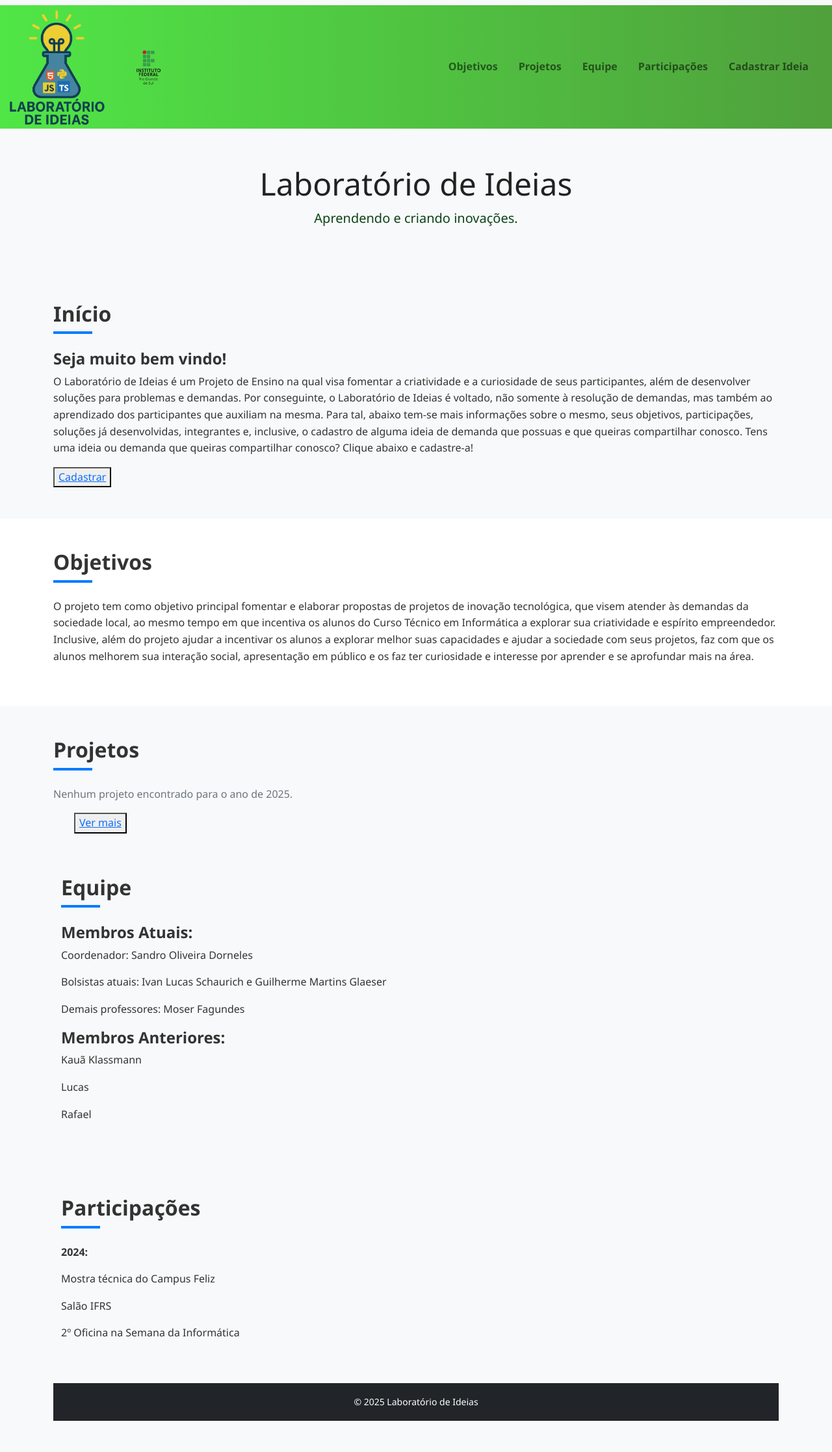
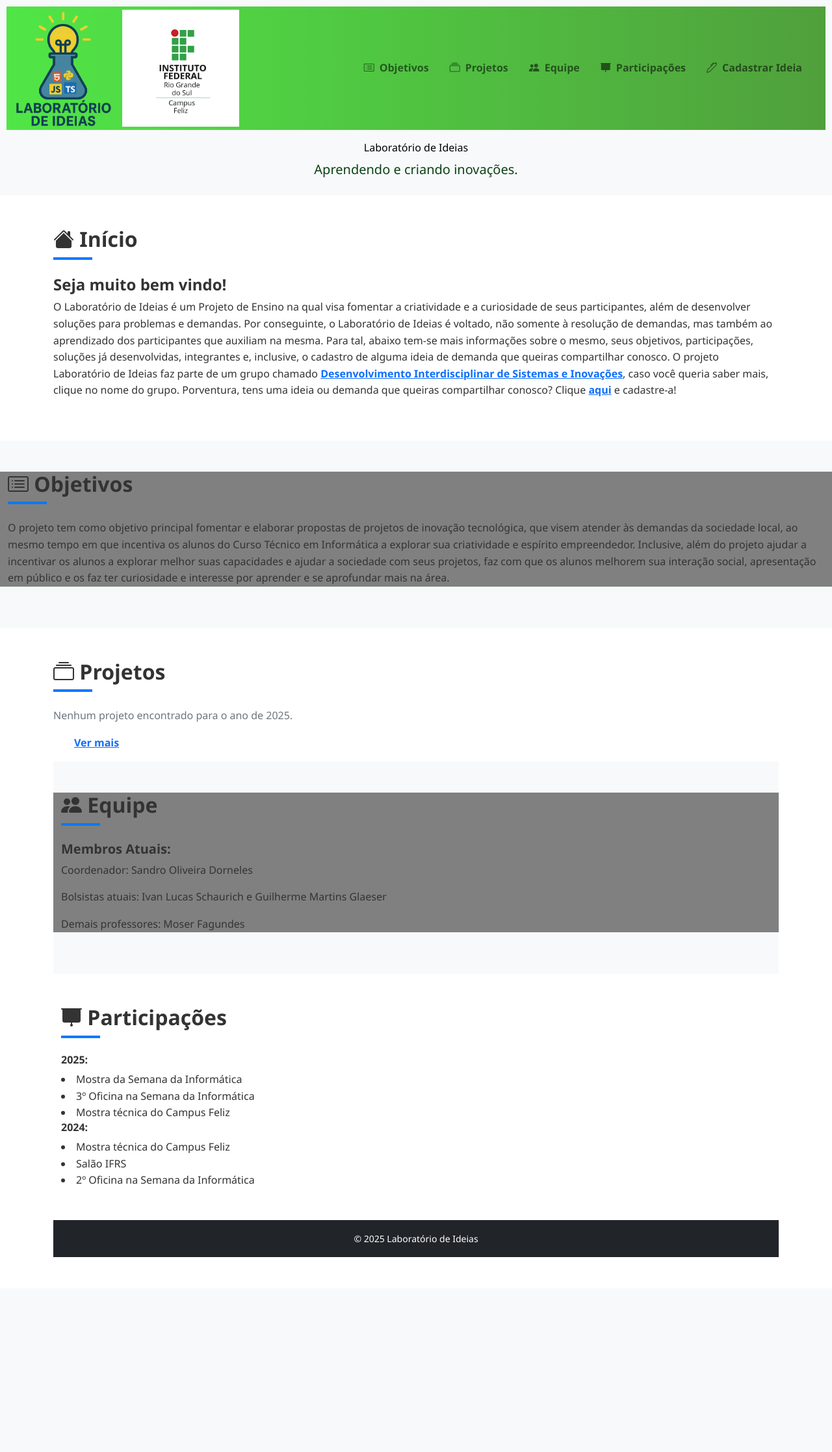
Before and after one commit to GUI-MG/Website_LabIdeias, a PHP site: page / in a window 1280 px wide. Shown: the whole page at 65% size. After the commit the page ends 1935 px from the top, so only its background shows below. Run offline with PHP 8.4, Linux system fonts and the light colour scheme; data that the repository does not hold is empty; some libraries are stand-ins or nearby versions.

Commit message:
Adição de itens novos, ícones, entre outros.

```diff
--- a/assets/css/style.css
+++ b/assets/css/style.css
@@ -26,6 +26,10 @@ body {
 
   .navbar {
     box-shadow: 0px 0px gray;
+    display: flex;
+    align-items: center;
+    justify-content: space-around;
+    padding: 10px;
   }
 
 
@@ -36,11 +40,11 @@ body {
   .nav-link {
     font-weight: 600;
     margin-right: 1rem;
-    color: #ffffff;
+    color: gray;
   }
 
   .nav-link:hover {
-    color: #0056b3;
+    color: gray;
     text-shadow: rgb(155, 155, 155);
   }
 
@@ -56,9 +60,9 @@ body {
   }
 
   section#home h1 {
-    font-size: 3rem;
+    font-size: 1rem;
     font-weight: 400;
-    color:#222;
+    color:#000;
   }
 
   section#home p {
@@ -66,24 +70,28 @@ body {
   }
 
   section#home div.container {
-    max-width: 90%;
-    width: 90%;
+    max-width: 100%;
+    width: 100%;
     max-height: 90%;
-    height: 90%;
+    height: 30%;
   }
 
-  section#Objetivos div.container {
-    max-width: 90%;
-    width: 90%;
+  section#objetivos div.container {
+    max-width: 100%;
+    width: 100%;
     border-radius: 2px 3px gray;
     background-color: gray;
     justify-content: left;
 
   }
 
-  section#projetos ul button a {
-    border-radius: 40px;
+  section#equipe div.container {
+    max-width: 100%;
+    width: 100%;
+    max-height: 100%;
+    height: 100%;
   }
+
   /* Títulos de seção */
   section h2 {
     margin-bottom: 1.5rem;
@@ -114,11 +122,14 @@ body {
   }
 
   /* Rodapé */
+
+  footer div.container {
+    max-width: 100%;
+    width: 100%;
+  }
   footer {
     background-color: #222;
     color: #bbb;
-    max-width: 100%;
-    width: 100%;
   }
 
   footer small {
--- a/index.php
+++ b/index.php
@@ -6,11 +6,14 @@
   <title src="assets/img/logo.png">Laboratório de Ideias</title>
   <!-- Bootstrap CSS -->
   <link href="https://cdn.jsdelivr.net/npm/bootstrap@5.0.2/dist/css/bootstrap.min.css" rel="stylesheet" integrity="sha384-EVSTQN3/azprG1Anm3QDgpJLIm9Nao0Yz1ztcQTwFspd3yD65VohhpuuCOmLASjC" crossorigin="anonymous">
+  <link rel="stylesheet" href="https://cdn.jsdelivr.net/npm/bootstrap-icons@1.13.1/font/bootstrap-icons.min.css">
   <!-- Custom CSS -->
   <link href="assets/css/style.css" rel="stylesheet">
 </head>
 <body>
 
+  <!-- Bootstrap JS -->
+  <script src="https://cdn.jsdelivr.net/npm/bootstrap@5.4.0/dist/js/bootstrap.bundle.min.js"></script>
   <!-- Navbar -->
   <nav class="navbar navbar-expand-lg navbar-light bg-light">
     <div class="container">
@@ -24,83 +27,102 @@
         <span class="navbar-toggler-icon"></span>
       </button>
       <div class="collapse navbar-collapse" id="navbarNav">
-        <ul class="navbar-nav ms-auto">
-          <li class="nav-item"><a class="nav-link" href="index.php#objetivos">Objetivos</a></li>
-          <li class="nav-item"><a class="nav-link" href="index.php#projetos">Projetos</a></li>
-          <li class="nav-item"><a class="nav-link" href="index.php#equipe">Equipe</a></li>
-          <li class="nav-item"><a class="nav-link" href="index.php#participações">Participações</a></li>
-          <li class="nav-item"><a class="nav-link" href="cadastro.php">Cadastrar Ideia</a></li>
-        </ul>
-      </div>
-    </div>
-  </nav>
+  <ul class="navbar-nav ms-auto">
+    <li class="nav-item">
+      <a class="nav-link d-flex align-items-center gap-2" href="index.php#objetivos">
+        <i class="bi bi-card-list"></i> Objetivos
+      </a>
+    </li>
+    <li class="nav-item">
+      <a class="nav-link d-flex align-items-center gap-2" href="index.php#projetos">
+        <i class="bi bi-collection"></i> Projetos
+      </a>
+    </li>
+    <li class="nav-item">
+      <a class="nav-link d-flex align-items-center gap-2" href="index.php#equipe">
+        <i class="bi bi-people-fill"></i> Equipe
+      </a>
+    </li>
+    <li class="nav-item">
+      <a class="nav-link d-flex align-items-center gap-2" href="index.php#participações">
+        <i class="bi bi-easel3"></i> Participações
+      </a>
+    </li>
+    <li class="nav-item">
+      <a class="nav-link d-flex align-items-center gap-2" href="cadastro.php">
+        <i class="bi bi-pen"></i> Cadastrar Ideia
+      </a>
+    </li>
+  </ul>
+</div>
+</nav>
 
-  <section id="home" class="py-5 text-center bg-light">
+  <!-- Home Section -->
+  <section id="home" class="py-2 text-center bg-light">
     <div class="container">
       <h1>Laboratório de Ideias</h1>
       <p>Aprendendo e criando inovações.</p>
     </div>
   </section>
 
-  <!-- Home Section -->
-  <section id="presentation" class="py-5 bg-light">
+  <!-- Presentation Section -->
+  <section id="presentation" class="py-5">
     <div class="container">
-      <h2>Início</h2>
+      <h2><i class="bi bi-house-fill"></i> Início</h2>
       <h4><b>Seja muito bem vindo!</b></h4>
       <p>O Laboratório de Ideias é um Projeto de Ensino na qual visa fomentar a criatividade e a curiosidade de seus participantes,
         além de desenvolver soluções para problemas e demandas. Por conseguinte, o Laboratório de Ideias é voltado, não somente à resolução de demandas, mas também ao aprendizado dos participantes que auxiliam na mesma.
-        Para tal, abaixo tem-se mais informações sobre o mesmo, seus objetivos, participações, soluções já desenvolvidas, integrantes e, inclusive, o cadastro de alguma ideia de demanda que possuas e que queiras compartilhar conosco.
-        Tens uma ideia ou demanda que queiras compartilhar conosco? Clique abaixo e cadastre-a!
+        Para tal, abaixo tem-se mais informações sobre o mesmo, seus objetivos, participações, soluções já desenvolvidas, integrantes e, inclusive, o cadastro de alguma ideia de demanda que queiras compartilhar conosco.
+        O projeto Laboratório de Ideias faz parte de um grupo chamado <b><a href="http://dgp.cnpq.br/dgp/espelhogrupo/796428">Desenvolvimento Interdisciplinar de Sistemas e Inovações</a></b>, caso você queria saber mais, clique no nome do grupo.
+        Porventura, tens uma ideia ou demanda que queiras compartilhar conosco? Clique <b><a href="cadastro.php">aqui</a></b> e cadastre-a!
       </p>
-      <button><a href="cadastro.php">Cadastrar</a></button>
     </div>
   </section>
 
   <!-- Objetivos -->
-  <section id="objetivos" class="py-5">
+  <section id="objetivos" class="py-5 bg-light">
     <div class="container">
-      <h2>Objetivos</h2>
+      <h2><i class="bi bi-card-list"></i> Objetivos</h2>
       <p>O projeto tem como objetivo principal fomentar e elaborar propostas de projetos de inovação tecnológica,
         que visem atender às demandas da sociedade local,
         ao mesmo tempo em que incentiva os alunos do Curso Técnico em Informática a explorar sua criatividade e espírito empreendedor.
         Inclusive, além do projeto ajudar a incentivar os alunos a explorar melhor suas capacidades e ajudar a sociedade com seus projetos,
-        faz com que os alunos melhorem sua interação social, apresentação em público e os faz ter curiosidade e interesse por aprender e se aprofundar mais na área.</p>
+        faz com que os alunos melhorem sua interação social, apresentação em público e os faz ter curiosidade e interesse por aprender e se aprofundar mais na área.
+      </p>
     </div>
   </section>
 
   <!-- Projetos -->
-  <section id="projetos" class="py-5 bg-light">
+  <section id="projetos" class="py-5">
     <div class="container">
-      <h2>Projetos</h2>
-      <?php
-      require 'exibirprojetos.php'
-      ?>
-      <ul><button><a href="projetos.php"><h8>Ver mais</h8></a></button></ul>
+      <h2><i class="bi bi-collection"></i> Projetos</h2>
+      <?php require 'exibirprojetos.php'?>
+    <ul><b><a href="projetos.php">Ver mais</a></b></ul>
 
 
   <!-- Equipe -->
-  <section id="equipe" class="py-5">
+  <section id="objetivos" class="py-5 bg-light">
     <div class="container">
-      <h2>Equipe</h2>
-      <h4><b>Membros Atuais:</b></h4>
+      <h2><i class="bi bi-people-fill"></i> Equipe</h2>
+      <h5><b>Membros Atuais:</b></h5>
       <p>Coordenador: Sandro Oliveira Dorneles</p>
       <p>Bolsistas atuais: Ivan Lucas Schaurich e Guilherme Martins Glaeser</p>
       <p>Demais professores: Moser Fagundes<br></p>
-      <h4><b>Membros Anteriores:</b></h4>
-      <p>Kauã Klassmann</p>
-      <p>Lucas</p>
-      <p>Rafael</p>
     </div>
   </section>
 
   <!-- Participações -->
-  <section id="participações" class="py-5 bg-light">
+  <section id="participações" class="py-5">
     <div class="container">
-      <h2>Participações</h2>
-      <p><b>2024:</b></p>
-      <p>Mostra técnica do Campus Feliz</p>
-      <p>Salão IFRS</p>
-      <p>2º Oficina na Semana da Informática</p>
+      <h2><i class="bi bi-easel3"></i> Participações</h2>
+      <h6><b>2025:</b></h6>
+      <li>Mostra da Semana da Informática</li>
+      <li>3º Oficina na Semana da Informática</li>
+      <li>Mostra técnica do Campus Feliz</li>
+      <h6><b>2024:</b></h6>
+      <li>Mostra técnica do Campus Feliz</li>
+      <li>Salão IFRS</li>
+      <li>2º Oficina na Semana da Informática</li>
     </div>
   </section>
 
@@ -111,7 +133,5 @@
     </div>
   </footer>
 
-  <!-- Bootstrap JS -->
-  <script src="https://cdn.jsdelivr.net/npm/bootstrap@5.4.0/dist/js/bootstrap.bundle.min.js"></script>
 </body>
 </html>
```
Also changed, not shown: footer.php (+1 -10 lines), navbar.php (+11 -2 lines), assets/img/LogoIfrs.png.
